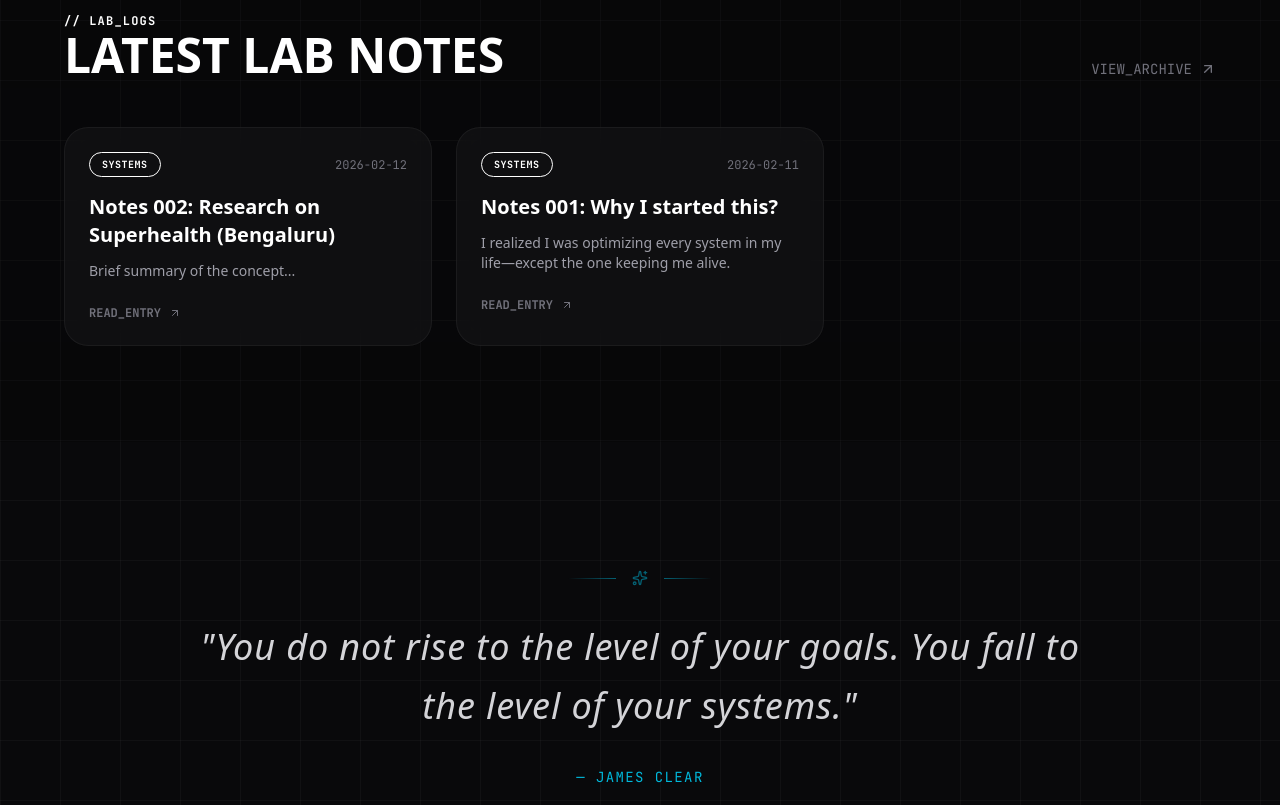
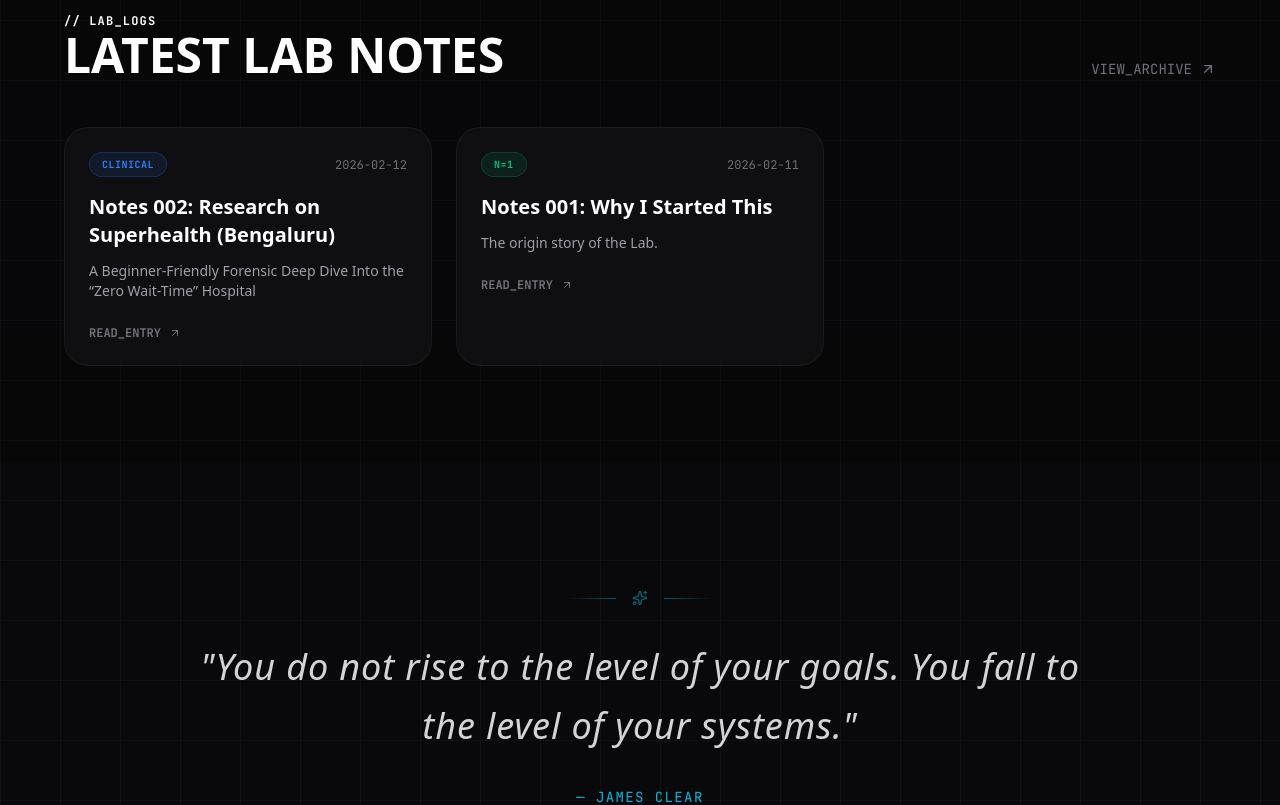
Before and after one commit to tharungajula2/tharungajula, a Next.js app: page / in a window 1280 px wide. Shown: the part 3040-3845 px from the top of the page. Built offline with nearby package versions, Linux system fonts and the light colour scheme.

Commit message:
feat: standardize note filenames, apply protocol styling to archive, and cleanup footer

```diff
--- a/app/notes/page.tsx
+++ b/app/notes/page.tsx
@@ -2,6 +2,7 @@ import Link from "next/link";
 import { getSortedPostsData } from "@/lib/posts";
 import { ArrowUpRight, ArrowLeft } from "lucide-react";
 import { Navbar } from "@/components/layout/navbar";
+import { cn } from "@/lib/utils";
 
 export const dynamic = 'force-dynamic';
 
@@ -51,10 +52,32 @@ export default function NotesArchive() {
 
                     {/* GRID */}
                     <div className="grid grid-cols-1 gap-6 md:grid-cols-2 lg:grid-cols-3">
-                        {posts.map((post) => (
-                            <Link key={post.id} href={`/notes/${post.id}`} className="group relative block overflow-hidden rounded-3xl border border-white/5 bg-zinc-900/50 p-6 backdrop-blur-md transition-all duration-300 hover:border-primary/50 hover:bg-primary/5">
+                        {posts.map((post) => {
+                            const protocol = post.protocol || "1";
+                            const isProtocol1 = protocol === "1";
+                            const isProtocol2 = protocol === "2";
+                            const isProtocol3 = protocol === "3";
+
+                            return (
+                                <Link key={post.id} href={`/notes/${post.id}`} className={cn(
+                                    "group relative block overflow-hidden rounded-3xl border border-white/5 bg-zinc-900/50 p-6 backdrop-blur-md transition-all duration-300",
+                                    // Default / Fallback
+                                    !isProtocol1 && !isProtocol2 && !isProtocol3 && "hover:border-primary/50 hover:bg-primary/5",
+                                    // Protocol 1 (Emerald)
+                                    isProtocol1 && "hover:border-emerald-500/50 hover:bg-emerald-500/5",
+                                    // Protocol 2 (Orange)
+                                    isProtocol2 && "hover:border-orange-500/50 hover:bg-orange-500/5",
+                                    // Protocol 3 (Blue)
+                                    isProtocol3 && "hover:border-blue-500/50 hover:bg-blue-500/5"
+                                )}>
                                     <div className="mb-4 flex items-center justify-between">
-                                    <span className="rounded-full border border-primary/20 bg-primary/10 px-3 py-1 font-mono text-[10px] font-bold text-primary tracking-wider uppercase">
+                                        <span className={cn(
+                                            "rounded-full border px-3 py-1 font-mono text-[10px] font-bold tracking-wider uppercase",
+                                            !isProtocol1 && !isProtocol2 && !isProtocol3 && "border-primary/20 bg-primary/10 text-primary",
+                                            isProtocol1 && "border-emerald-500/20 bg-emerald-500/10 text-emerald-500",
+                                            isProtocol2 && "border-orange-500/20 bg-orange-500/10 text-orange-500",
+                                            isProtocol3 && "border-blue-500/20 bg-blue-500/10 text-blue-500"
+                                        )}>
                                             {post.tag}
                                         </span>
                                         <span className="font-mono text-xs text-zinc-500">
@@ -62,7 +85,13 @@ export default function NotesArchive() {
                                         </span>
                                     </div>
 
-                                <h3 className="mb-3 font-heading text-xl font-bold text-white transition-colors group-hover:text-primary">
+                                    <h3 className={cn(
+                                        "mb-3 font-heading text-xl font-bold text-white transition-colors",
+                                        !isProtocol1 && !isProtocol2 && !isProtocol3 && "group-hover:text-primary",
+                                        isProtocol1 && "group-hover:text-emerald-400",
+                                        isProtocol2 && "group-hover:text-orange-400",
+                                        isProtocol3 && "group-hover:text-blue-400"
+                                    )}>
                                         {post.title}
                                     </h3>
 
@@ -70,11 +99,15 @@ export default function NotesArchive() {
                                         {post.excerpt}
                                     </p>
 
-                                <div className="mt-6 flex items-center gap-2 font-mono text-xs font-bold text-zinc-500 transition-colors group-hover:text-white">
+                                    <div className={cn(
+                                        "mt-6 flex items-center gap-2 font-mono text-xs font-bold text-zinc-500 transition-colors",
+                                        "group-hover:text-white"
+                                    )}>
                                         READ_ENTRY <ArrowUpRight className="h-3 w-3" />
                                     </div>
                                 </Link>
-                        ))}
+                            );
+                        })}
 
                         {/* EMPTY STATE */}
                         {posts.length === 0 && (
--- a/components/home/about-section.tsx
+++ b/components/home/about-section.tsx
@@ -8,7 +8,7 @@ import Link from "next/link";
 const socialLinks = [
     { name: "GitHub", icon: Github, href: "https://github.com/tharungajula2" },
     { name: "LinkedIn", icon: Linkedin, href: "https://linkedin.com/in/tharungajula" },
-    { name: "YouTube", icon: Youtube, href: "https://youtube.com/@tharunhealthlab" },
+    { name: "YouTube", icon: Youtube, href: "#" },
     { name: "Email", icon: Mail, href: "mailto:tharun.gajula.2@gmail.com" },
 ];
 
--- a/components/home/latest-notes.tsx
+++ b/components/home/latest-notes.tsx
@@ -1,6 +1,7 @@
 import Link from "next/link";
 import { getSortedPostsData } from "@/lib/posts";
 import { ArrowUpRight } from "lucide-react";
+import { cn } from "@/lib/utils";
 
 export function LatestNotes() {
     const posts = getSortedPostsData().slice(0, 3); // Show top 3
@@ -25,10 +26,32 @@ export function LatestNotes() {
 
                 {/* GRID */}
                 <div className="grid grid-cols-1 gap-6 md:grid-cols-3">
-                    {posts.map((post) => (
-                        <Link key={post.id} href={`/notes/${post.id}`} className="group relative block overflow-hidden rounded-3xl border border-white/5 bg-zinc-900/50 p-6 backdrop-blur-md transition-all duration-300 hover:border-primary/50 hover:bg-primary/5">
+                    {posts.map((post) => {
+                        const protocol = post.protocol || "1";
+                        const isProtocol1 = protocol === "1";
+                        const isProtocol2 = protocol === "2";
+                        const isProtocol3 = protocol === "3";
+
+                        return (
+                            <Link key={post.id} href={`/notes/${post.id}`} className={cn(
+                                "group relative block overflow-hidden rounded-3xl border border-white/5 bg-zinc-900/50 p-6 backdrop-blur-md transition-all duration-300",
+                                // Default / Fallback
+                                !isProtocol1 && !isProtocol2 && !isProtocol3 && "hover:border-primary/50 hover:bg-primary/5",
+                                // Protocol 1 (Emerald)
+                                isProtocol1 && "hover:border-emerald-500/50 hover:bg-emerald-500/5",
+                                // Protocol 2 (Orange)
+                                isProtocol2 && "hover:border-orange-500/50 hover:bg-orange-500/5",
+                                // Protocol 3 (Blue)
+                                isProtocol3 && "hover:border-blue-500/50 hover:bg-blue-500/5"
+                            )}>
                                 <div className="mb-4 flex items-center justify-between">
-                                <span className="rounded-full border border-primary/20 bg-primary/10 px-3 py-1 font-mono text-[10px] font-bold text-primary tracking-wider uppercase">
+                                    <span className={cn(
+                                        "rounded-full border px-3 py-1 font-mono text-[10px] font-bold tracking-wider uppercase",
+                                        !isProtocol1 && !isProtocol2 && !isProtocol3 && "border-primary/20 bg-primary/10 text-primary",
+                                        isProtocol1 && "border-emerald-500/20 bg-emerald-500/10 text-emerald-500",
+                                        isProtocol2 && "border-orange-500/20 bg-orange-500/10 text-orange-500",
+                                        isProtocol3 && "border-blue-500/20 bg-blue-500/10 text-blue-500"
+                                    )}>
                                         {post.tag}
                                     </span>
                                     <span className="font-mono text-xs text-zinc-500">
@@ -36,7 +59,13 @@ export function LatestNotes() {
                                     </span>
                                 </div>
 
-                            <h3 className="mb-3 font-heading text-xl font-bold text-white transition-colors group-hover:text-primary">
+                                <h3 className={cn(
+                                    "mb-3 font-heading text-xl font-bold text-white transition-colors",
+                                    !isProtocol1 && !isProtocol2 && !isProtocol3 && "group-hover:text-primary",
+                                    isProtocol1 && "group-hover:text-emerald-400",
+                                    isProtocol2 && "group-hover:text-orange-400",
+                                    isProtocol3 && "group-hover:text-blue-400"
+                                )}>
                                     {post.title}
                                 </h3>
 
@@ -44,11 +73,15 @@ export function LatestNotes() {
                                     {post.excerpt}
                                 </p>
 
-                            <div className="mt-6 flex items-center gap-2 font-mono text-xs font-bold text-zinc-500 transition-colors group-hover:text-white">
+                                <div className={cn(
+                                    "mt-6 flex items-center gap-2 font-mono text-xs font-bold text-zinc-500 transition-colors",
+                                    "group-hover:text-white"
+                                )}>
                                     READ_ENTRY <ArrowUpRight className="h-3 w-3" />
                                 </div>
                             </Link>
-                    ))}
+                        );
+                    })}
 
                     {/* EMPTY STATE (If no posts) */}
                     {posts.length === 0 && (
--- a/components/layout/footer.tsx
+++ b/components/layout/footer.tsx
@@ -15,7 +15,7 @@ const footerLinks = [
 const socialLinks = [
     { name: "GitHub", icon: Github, href: "https://github.com/tharungajula2" },
     { name: "LinkedIn", icon: Linkedin, href: "https://linkedin.com/in/tharungajula" },
-    { name: "YouTube", icon: Youtube, href: "https://youtube.com/@tharunhealthlab" },
+    // { name: "YouTube", icon: Youtube, href: "https://youtube.com/@tharunhealthlab" }, // Removed as requested
     // { name: "Twitter", icon: Twitter, href: "#" }, // Uncomment when active
     { name: "Email", icon: Mail, href: "mailto:tharun.gajula.2@gmail.com" },
 ];
--- a/content/notes/2026-02-11-protocol-001-why-i-started-this.md
+++ b/content/notes/2026-02-11-notes-001-why-i-started-this.md
@@ -1,9 +1,11 @@
 ---
-title: "Notes 001: Why I started this?"
+title: "Notes 001: Why I Started This"
 date: "2026-02-11"
-tag: "Systems"
-excerpt: "I realized I was optimizing every system in my life—except the one keeping me alive."
+tag: "N=1"
+protocol: "1"
+excerpt: "The origin story of the Lab."
 ---
+
 
 > "You do not rise to the level of your goals. You fall to the level of your systems."
 > — James Clear
--- a/content/notes/2026-02-12-protocol-002-research-on-superhealth.md
+++ b/content/notes/2026-02-12-notes-002-research-on-superhealth.md
@@ -1,13 +1,12 @@
 ---
 title: "Notes 002: Research on Superhealth (Bengaluru)"
 date: "2026-02-12"
-tag: "Systems"
-excerpt: "Brief summary of the concept..."
+tag: "Clinical"
+protocol: "3"
+excerpt: "A Beginner-Friendly Forensic Deep Dive Into the “Zero Wait-Time” Hospital"
 ---
 
 ## The Concept
-
-# A Beginner-Friendly Forensic Deep Dive Into the “Zero Wait-Time” Hospital
 
 Superhealth is an Indian hospital operator that’s trying to redesign the *entire* private hospital experience around one bold promise: **no queues and no billing surprises**—with software (“SuperOS”) and operations (“Magic Discharge”) doing a lot of the heavy lifting.
 
@@ -362,7 +361,6 @@ Superhealth is not just selling “nice doctors” or “better interiors.” Th
 * scale imaging capability via a massive radiology procurement deal ([ETHealthworld.com][11])
 * expand aggressively in Bengaluru as the beachhead ([The Economic Times][4])
 
-If you want, I can turn this into a **website-ready post with images/placeholders**, a **tight intro + hook**, and **a “What to verify next” checklist** (so readers see what’s confirmed vs inferred).
 
 [1]: https://www.healthcareradius.in/awareness-and-promotion/dhoni-superhealth?utm_source=chatgpt.com "MS Dhoni-backed Superhealth opens first hospital with zero wait-time"
 [2]: https://www.nmc.org.in/rules-regulations/code-of-medical-ethics-regulations-2002/1000/?utm_source=chatgpt.com "Code of Medical Ethics Regulations, 2002 | NMC | Page 1000"
--- a/content/notes/hello-world.md
+++ /dev/null
@@ -1,7 +0,0 @@
----
-title: "Protocol 001: Initializing the Lab"
-date: "2026-02-11"
-tag: "Systems"
-excerpt: "Setting up the digital architecture for a high-performance life. Why Next.js and Markdown are the ultimate stack for documentation."
----
-Welcome to the Lab. This is the first entry...
--- a/lib/posts.ts
+++ b/lib/posts.ts
@@ -9,6 +9,7 @@ export type PostData = {
   title: string;
   date: string;
   tag: string;
+  protocol?: string;
   excerpt: string;
 };
 
@@ -34,7 +35,7 @@ export function getSortedPostsData(): PostData[] {
     // Combine the data with the id
     return {
       id,
-      ...(matterResult.data as { title: string; date: string; tag: string; excerpt: string }),
+      ...(matterResult.data as { title: string; date: string; tag: string; excerpt: string; protocol: string }),
     };
   });
 
--- a/scripts/new-note.js
+++ b/scripts/new-note.js
@@ -1,44 +1,56 @@
 const fs = require('fs');
 const path = require('path');
+const readline = require('readline');
 
-// Get the title from the command line arguments
-const title = process.argv[2];
+// Interface for user input
+const rl = readline.createInterface({
+    input: process.stdin,
+    output: process.stdout
+});
 
-if (!title) {
-  console.error('\x1b[31m%s\x1b[0m', 'Error: Please provide a title.');
-  console.log('Usage: npm run note "Your Note Title"');
-  process.exit(1);
-}
+const targetDir = path.join(__dirname, '..', 'content', 'notes');
 
-// Helper to slugify the title
-const slugify = (text) => {
-  return text
-    .toString()
-    .toLowerCase()
-    .trim()
-    .replace(/\s+/g, '-')        // Replace spaces with -
-    .replace(/[^\w\-]+/g, '')    // Remove all non-word chars
-    .replace(/\-\-+/g, '-')      // Replace multiple - with single -
-    .replace(/^-+/, '')          // Trim - from start of text
-    .replace(/-+$/, '');         // Trim - from end of text
+// Helper to get next note number
+const getNextNoteNumber = () => {
+    if (!fs.existsSync(targetDir)) return '001';
+
+    const files = fs.readdirSync(targetDir).filter(f => f.endsWith('.md') && f !== 'hello-world.md');
+    if (files.length === 0) return '001';
+
+// ... (previous code)
+
+    // Extract numbers from filenames.
+    // Matches both "Notes-00X-" and "YYYY-MM-DD-Notes-00X-" (case insensitive)
+    const numbers = files.map(f => {
+        const match = f.match(/notes-(\d+)-/i);
+        return match ? parseInt(match[1]) : 0;
+    });
+
+    const maxNum = Math.max(...numbers, 0);
+    return String(maxNum + 1).padStart(3, '0');
 };
 
-const slug = slugify(title);
-const date = new Date().toISOString().split('T')[0]; // YYYY-MM-DD
-const filename = `${date}-${slug}.md`;
-const targetDir = path.join(__dirname, '..', 'content', 'notes');
-const filepath = path.join(targetDir, filename);
+// ... (slugify helper)
 
-// Ensure directory exists
-if (!fs.existsSync(targetDir)){
-    fs.mkdirSync(targetDir, { recursive: true });
-}
+const createNote = (title, protocolKey) => {
+    const nextNum = getNextNoteNumber();
+    const slug = slugify(title);
+    const date = new Date().toISOString().split('T')[0];
 
-// Frontmatter Template with Image Instructions
-const content = `---
-title: "${title}"
+    // New Naming Convention: YYYY-MM-DD-notes-00X-slug.md
+    // Lowercase 'notes' to match user preference in "notes-001"
+    const filename = `${date}-notes-${nextNum}-${slug}.md`;
+    const filepath = path.join(targetDir, filename);
+
+    // ... (rest of the function)
+
+    const protocol = PROTOCOLS[protocolKey];
+
+    const content = `---
+title: "Notes ${nextNum}: ${title}"
 date: "${date}"
-tag: "Systems"
+tag: "${protocol.tag}"
+protocol: "${protocolKey}"
 excerpt: "Brief summary of the concept..."
 ---
 
@@ -47,23 +59,39 @@ excerpt: "Brief summary of the concept..."
 Write your daily lab note here...
 
 ### Adding Images
-To add an image:
-1. Drop your image into \`public/images/notes/\`
-2. Use the standard markdown syntax below:
-
-![Image Description](/images/notes/your-image-filename.png)
-
+![Image Description](/images/notes/placeholder.png)
 `;
 
-// Check if file already exists
-if (fs.existsSync(filepath)) {
-  console.error('\x1b[31m%s\x1b[0m', `Error: File ${filename} already exists.`);
-  process.exit(1);
+    if (!fs.existsSync(targetDir)) fs.mkdirSync(targetDir, { recursive: true });
+
+    fs.writeFileSync(filepath, content);
+    console.log('\x1b[32m%s\x1b[0m', `\n✅ Note Created: ${filename}`);
+    console.log(`Title: Notes ${nextNum}: ${title}`);
+    console.log(`Protocol: ${protocol.name} (${protocol.color})`);
+    process.exit(0);
+};
+
+// Main Execution Flow
+const titleArg = process.argv[2];
+
+if (!titleArg) {
+    console.error('\x1b[31m%s\x1b[0m', 'Error: Please provide a title.');
+    console.log('Usage: npm run note "Your Title"');
+    process.exit(1);
 }
 
-// Write the file
-fs.writeFileSync(filepath, content);
+console.log('\nSelect Protocol for this Category:');
+console.log('1: Protocol N=1 (Emerald)');
+console.log('2: Family OS (Orange)');
+console.log('3: Clinical OS (Blue)');
 
-console.log('\x1b[32m%s\x1b[0m', `✅ Lab Note Created: ${filename}`);
-console.log(`Path: content/notes/${filename}`);
-console.log(`\nTo add images, drop them in: public/images/notes/`);
+rl.question('\nEnter 1, 2, or 3: ', (answer) => {
+    if (['1', '2', '3'].includes(answer.trim())) {
+        createNote(titleArg, answer.trim());
+        rl.close();
+    } else {
+        console.log('Invalid styling. Defaulting to N=1.');
+        createNote(titleArg, '1');
+        rl.close();
+    }
+});
```
Also changed, not shown: app/notes/[id]/page.tsx (+8 -18 lines), 1 other file (tests, documents, lock files or other folders). Lines whose indentation alone changed are shown as unchanged.
